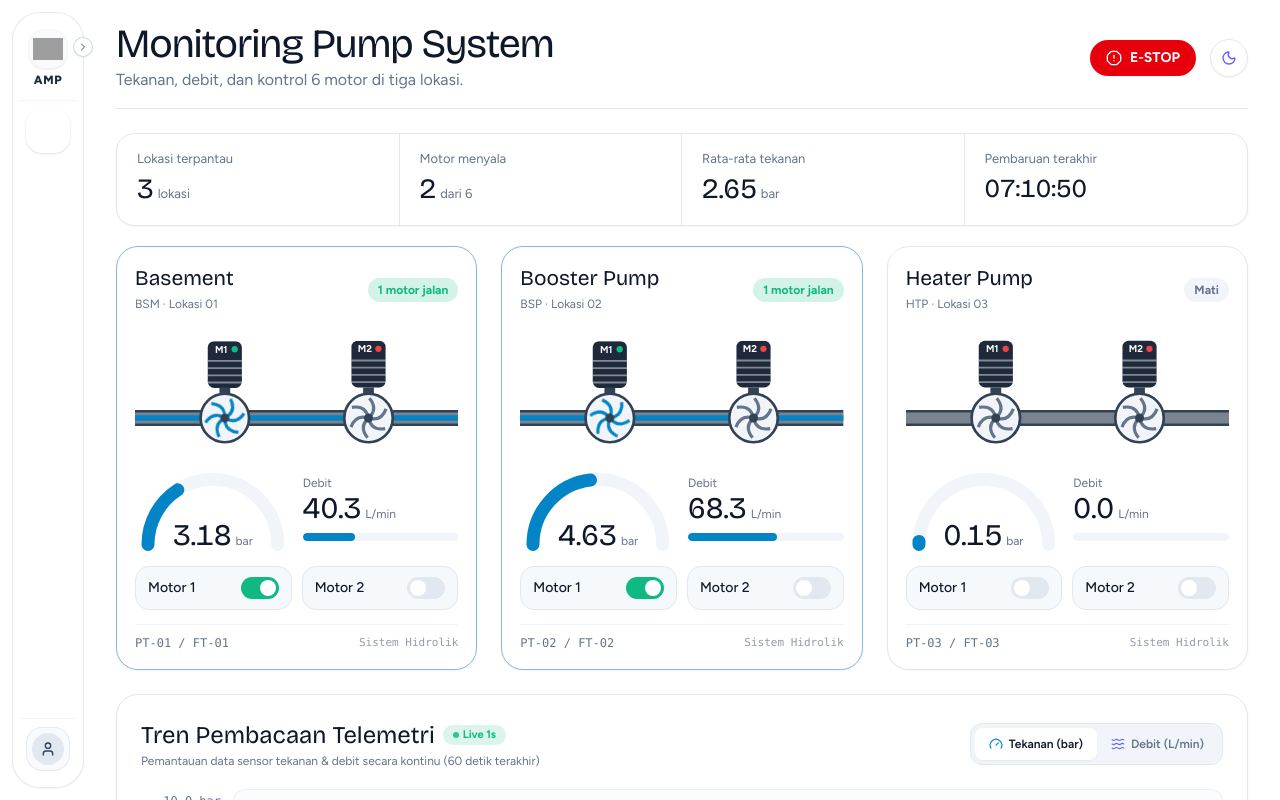
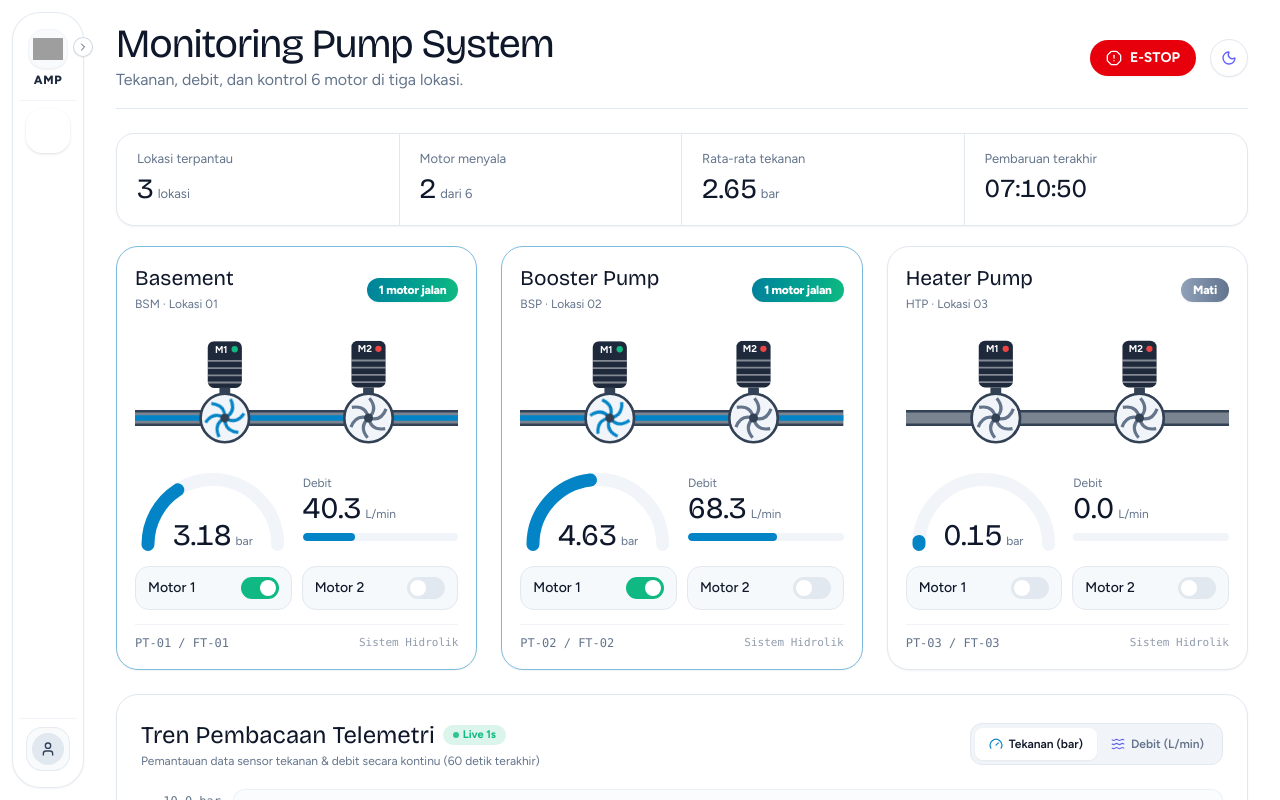
Before and after one commit to sistemagis-admin/water-monitoring-system, a React (Vite) app in the folder frontend/: page / in a window 1280 px wide. Shown: the top 800 px of the page. Built offline with nearby package versions, Linux system fonts and the light colour scheme; grey boxes are pictures that could not be loaded.

Commit message:
style: apply solid gradient to pump running status badge

```diff
--- a/frontend/src/components/PumpCard.tsx
+++ b/frontend/src/components/PumpCard.tsx
@@ -37,10 +37,10 @@ export const PumpCard: React.FC<PumpCardProps> = ({
           </div>
 
           <span
-            className={`text-xs font-bold px-2.5 py-1 rounded-full transition-colors ${
+            className={`text-xs font-extrabold px-3 py-1 rounded-full text-white shadow-xs transition-all duration-300 tracking-tight ${
               activeMotorCount > 0
-                ? 'bg-[color-mix(in_srgb,var(--on)_18%,transparent)] text-[var(--on)]'
-                : 'bg-[var(--cas)] text-[var(--mut)]'
+                ? 'bg-gradient-to-r from-[#00829B] to-[#10b981]'
+                : 'bg-gradient-to-r from-slate-400 to-slate-500'
             }`}
           >
             {activeMotorCount > 0 ? `${activeMotorCount} motor jalan` : 'Mati'}
```
